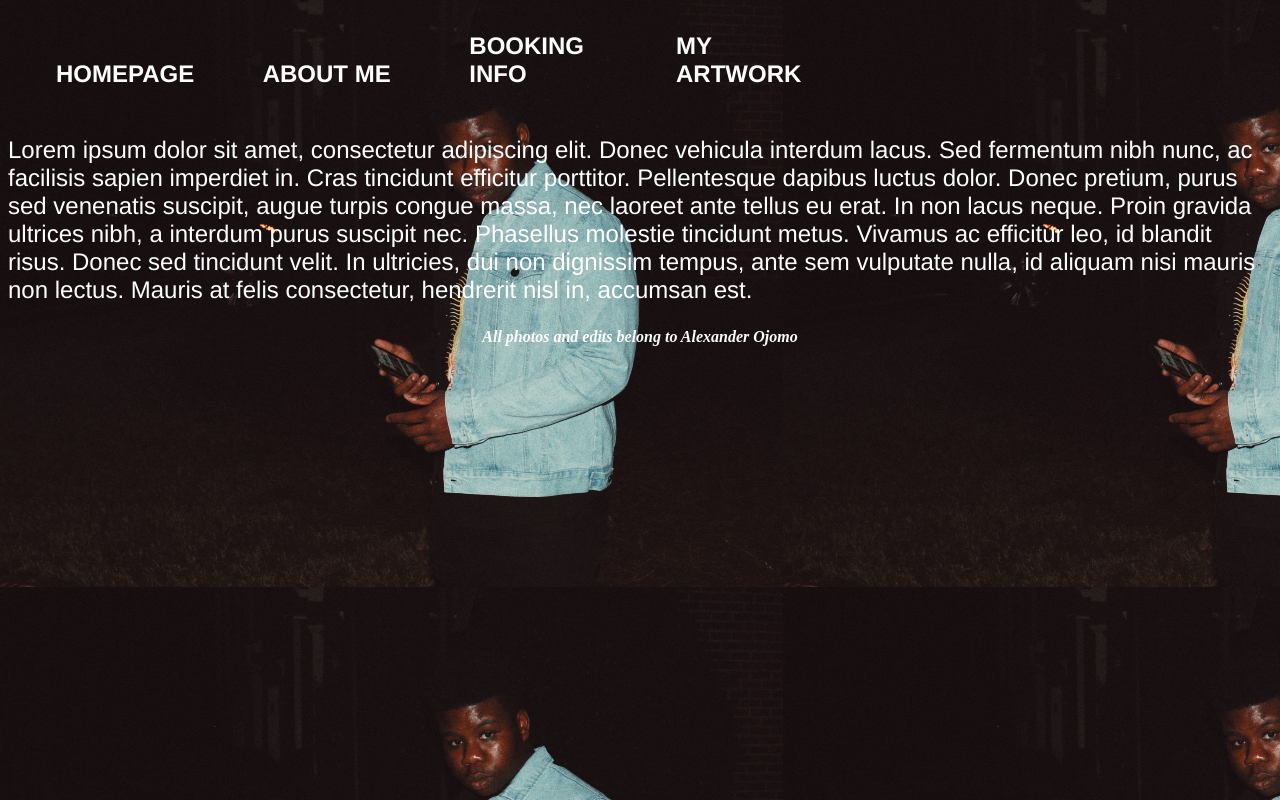
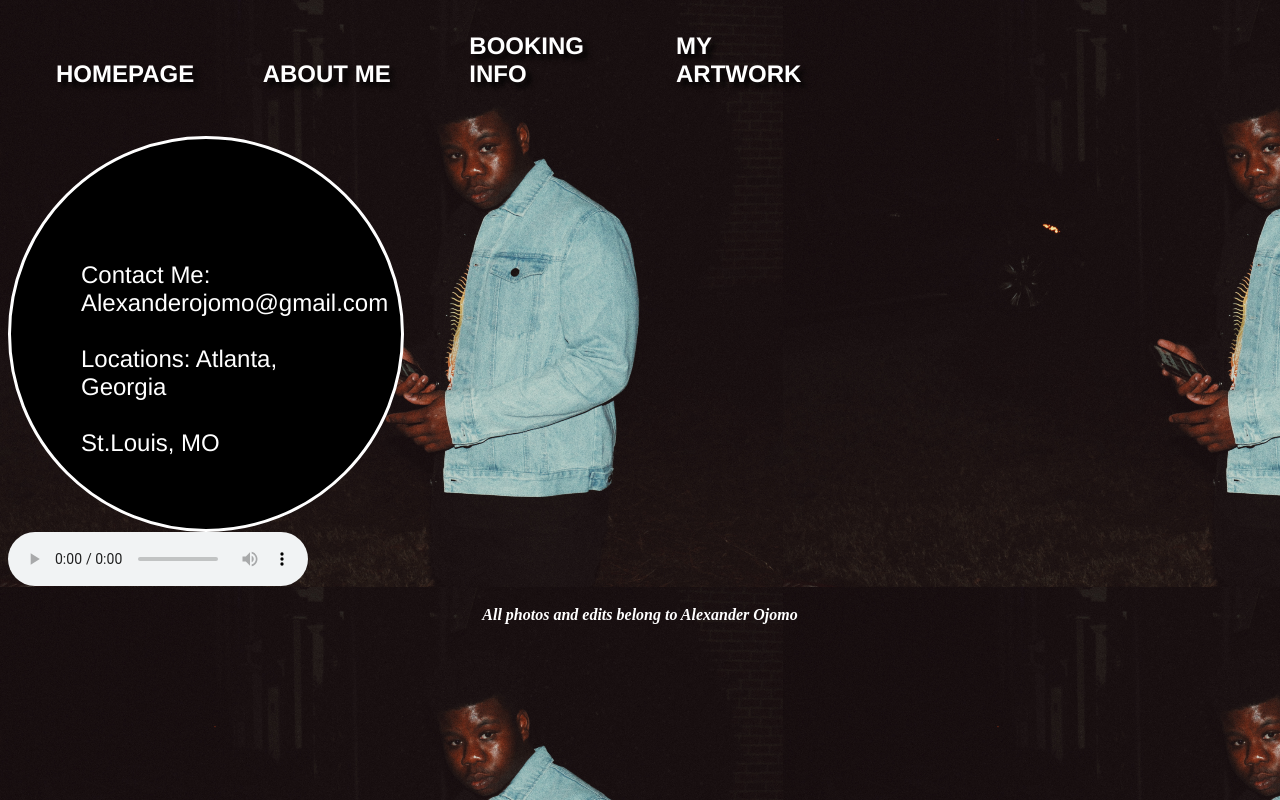
Before and after one commit to joogunn/ATK301, a plain HTML site: page ATK301/Blank1200px/BookingInfo.html in a window 1280 px wide. Drawn offline with Linux system fonts and the light colour scheme.

Commit message:
Final Project

```diff
--- a/ATK301/Blank1200px/AboutMe.css
+++ b/ATK301/Blank1200px/AboutMe.css
@@ -21,6 +21,7 @@ header{
   text-transform: uppercase;
   padding-left: 24px;
   margin-bottom: 24px;
+  text-shadow: 5px 5px 5px #000;
 }
 nav{
   grid-column: span 4;
@@ -28,6 +29,9 @@ nav{
 nav li{
   width: 200px;
   display: inline-block;
+}
+nav li a:hover{
+  background-color: white;
 }
 nav ul{
   list-style: none;
@@ -44,12 +48,19 @@ nav li a{
   font-weight: bold;
   text-decoration: none;
   padding: 24px;
+  transition: background-color .5s;
 }
 section{
   grid-column: span 4;
   font-family: Helvetica, sans-serif;
   font-size: 24px;
   color: white;
+}
+.roundedbox{
+  padding: 24px;
+  border: 3px solid white;
+  border-radius:24px;
+  background-color: #E1E1E1;
 }
 footer{
   grid-column: span 12;
--- a/ATK301/Blank1200px/BookingInfo.css
+++ b/ATK301/Blank1200px/BookingInfo.css
@@ -21,6 +21,7 @@ header{
   text-transform: uppercase;
   padding-left: 24px;
   margin-bottom: 24px;
+  text-shadow: 5px 5px 5px #000;
 }
 nav{
   grid-column: span 4;
@@ -28,6 +29,9 @@ nav{
 nav li{
   width: 200px;
   display: inline-block;
+}
+nav li a:hover{
+  background-color: black;
 }
 nav ul{
   list-style: none;
@@ -44,12 +48,22 @@ nav li a{
   font-weight: bold;
   text-decoration: none;
   padding: 24px;
+  transition: background-color .5s;
 }
 section{
   grid-column: span 4;
   font-family: Helvetica, sans-serif;
   font-size: 24px;
   color: white;
+}
+.circle{
+  padding: 70px;
+  width: 250px;
+  height: 250px;
+  border: 3px solid white;
+  background-color: black;
+  color: white;
+  border-radius: 500px;
 }
 footer{
   grid-column: span 12;
--- a/ATK301/Blank1200px/BookingInfo.html
+++ b/ATK301/Blank1200px/BookingInfo.html
@@ -9,22 +9,26 @@
   <header>
     <nav>
       <ul>
-        <li><a href="Homepage.html" target="_blank">Homepage</a></li>
-        <li><a href="AboutMe.html" target="_blank">About Me</a></li>
-        <li><a href="BookingInfo.html">Booking Info</a></li>
-        <li><a href="MyArtwork.html"  target="_blank">My Artwork</a></li>
+				<li><a href="Homepage.html">Homepage</a></li>
+				<li><a href="AboutMe.html" >About Me</a></li>
+				<li><a href="BookingInfo.html">Booking Info</a></li>
+				<li><a href="MyArtwork.html">My Artwork</a></li>
 
       </ul>
     </nav>
 
       </header>
 
-    <section>
+    <section class="circle">
+		<br><p> Contact Me: Alexanderojomo@gmail.com</br>
+				<br>Locations: Atlanta, Georgia</br>
+				<br>St.Louis, MO</p></br>
 
-<p>Lorem ipsum dolor sit amet, consectetur adipiscing elit. Donec vehicula interdum lacus. Sed fermentum nibh nunc, ac facilisis sapien imperdiet in. Cras tincidunt efficitur porttitor. Pellentesque dapibus luctus dolor. Donec pretium, purus sed venenatis suscipit, augue turpis congue massa, nec laoreet ante tellus eu erat. In non lacus neque. Proin gravida ultrices nibh, a interdum purus suscipit nec. Phasellus molestie tincidunt metus. Vivamus ac efficitur leo, id blandit risus. Donec sed tincidunt velit. In ultricies, dui non dignissim tempus, ante sem vulputate nulla, id aliquam nisi mauris non lectus. Mauris at felis consectetur, hendrerit nisl in, accumsan est.</p>
       </section>
 
-
+			<audio controls autobuffer autoplay loop>
+				<source src="draketype.mp3" type="audio/mpeg" />
+			</audio>
     <footer>
       <p>All photos and edits belong to Alexander Ojomo</p>
       </footer>
--- a/ATK301/Blank1200px/MyArtwork.css
+++ b/ATK301/Blank1200px/MyArtwork.css
@@ -21,6 +21,7 @@ header{
   text-transform: uppercase;
   padding-left: 24px;
   margin-bottom: 24px;
+  text-shadow: 5px 5px 5px #000;
 }
 nav{
   grid-column: span 4;
@@ -28,6 +29,9 @@ nav{
 nav li{
   width: 200px;
   display: inline-block;
+}
+nav li a:hover{
+  background-color: black;
 }
 nav ul{
   list-style: none;
@@ -44,6 +48,7 @@ nav li a{
   font-weight: bold;
   text-decoration: none;
   padding: 24px;
+  transition: background-color .5s;
 }
 
   footer{
--- a/ATK301/Blank1200px/MyWebsite.css
+++ b/ATK301/Blank1200px/MyWebsite.css
@@ -22,6 +22,7 @@ header{
   text-transform: uppercase;
   padding-left: 24px;
   margin-bottom: 24px;
+  text-shadow: 5px 5px 5px #000;
 }
 #mainimg{
   grid-column: span 7;
@@ -33,6 +34,9 @@ nav{
 nav li{
   width: 200px;
   display: inline-block;
+}
+nav li a:hover{
+  background-color: black;
 }
 nav ul{
   list-style: none;
@@ -49,6 +53,7 @@ nav li a{
   font-weight: bold;
   text-decoration: none;
   padding: 24px;
+  transition: background-color .5s;
 }
 footer{
   grid-column: span 12;
```
Also changed, not shown: ATK301/Blank1200px/AboutMe.html (+9 -7 lines), ATK301/Blank1200px/Homepage.html (+8 -4 lines), ATK301/Blank1200px/MyArtwork.html (+7 -4 lines), ATK301/assignment5/Home.html (renamed from ATK301/assignment2/Home.html), 4 other files.
